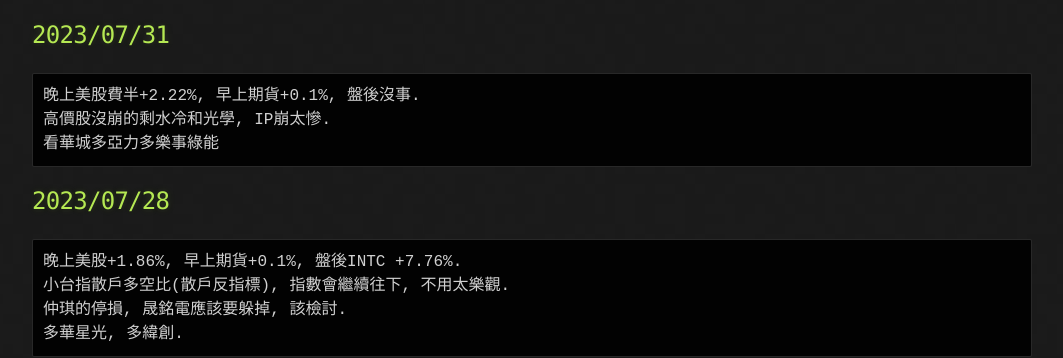
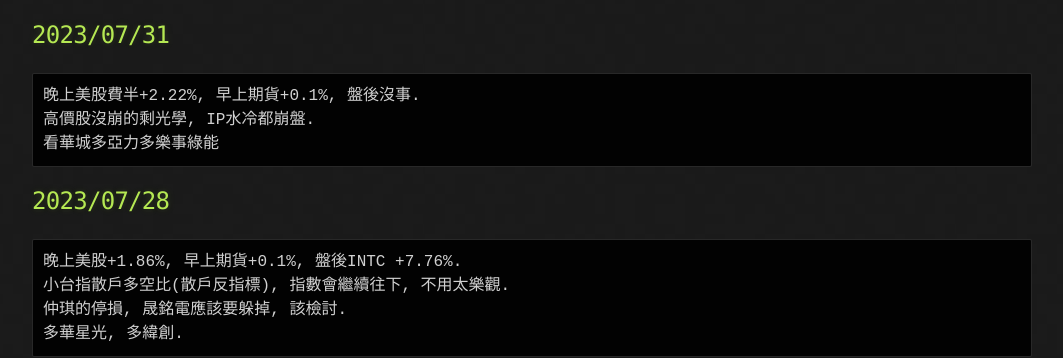
Before and after one commit to lepg5487/Stock_God, a Jekyll site: the page built from index.md, in a window 1280 px wide and 900 px high, scrolled down 436 px. Shown: the part 173-531 px from the top of the window, without its empty margins (108-1171 px from the left). Built offline with Jekyll 4.4.1, drawn with Linux system fonts in a browser that asks for light colours; our own code applies the rules of GitHub Pages for plain Markdown files.

Commit message:
Update index.md

````diff
--- a/index.md
+++ b/index.md
@@ -23,7 +23,7 @@ layout: testlayouts
 ## 2023/07/31
 ```
 晚上美股費半+2.22%, 早上期貨+0.1%, 盤後沒事.
-高價股沒崩的剩水冷和光學, IP崩太慘.
+高價股沒崩的剩光學, IP水冷都崩盤.
 看華城多亞力多樂事綠能
 ```
 
````
